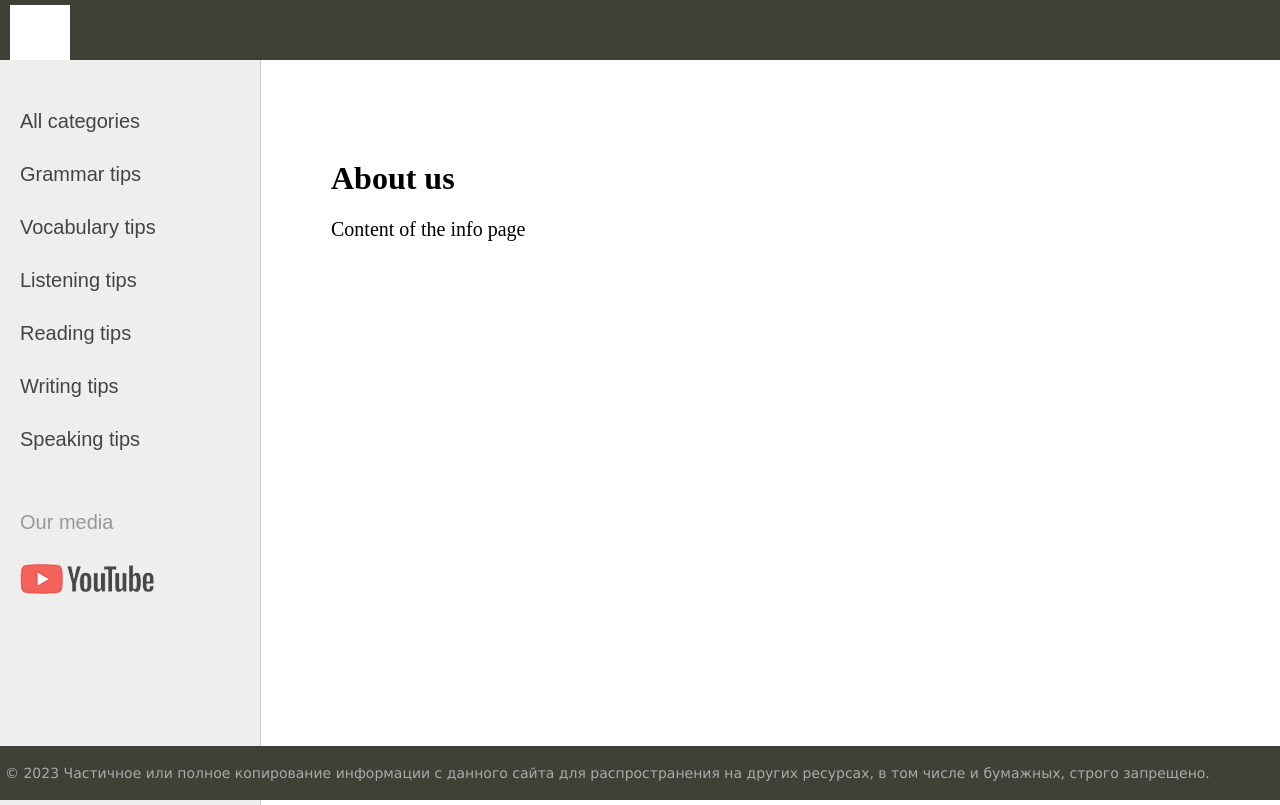
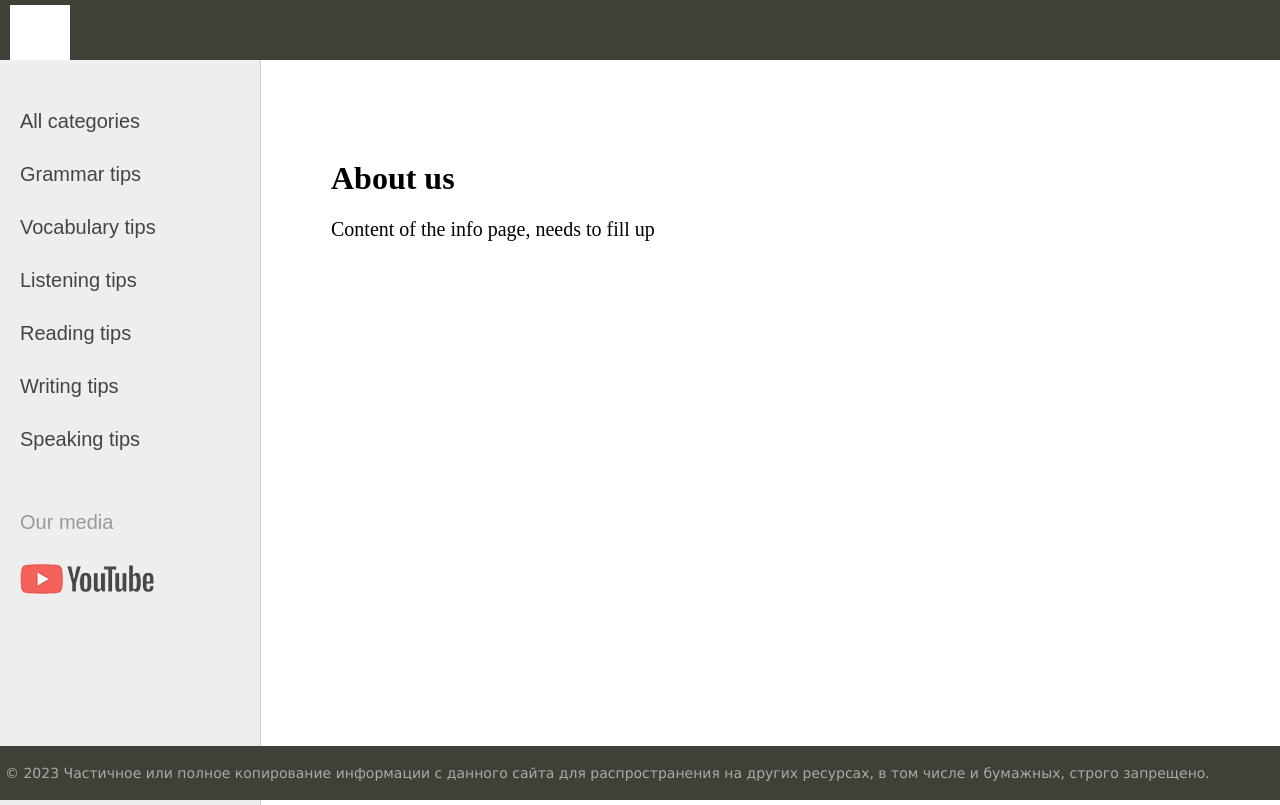
Before and after one commit to NaidaNeon/blogg, a Django app: page /about/ in a window 1280 px wide. Shown: the top 805 px of the page. Run offline with Django 4.2, Linux system fonts and the light colour scheme; data comes from the database, SQL or seed files in the repository.

Commit message:
added content

```diff
--- a/myenglishblog/blog/templates/blogtemplates/about.html
+++ b/myenglishblog/blog/templates/blogtemplates/about.html
@@ -2,5 +2,5 @@
 
 {% block content %}
 <h1>{{ title }}</h1>
-<p>Content of the info page</p>
+<p>Content of the info page, needs to fill up</p>
 {% endblock %}
```
